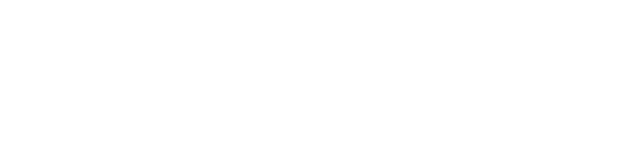
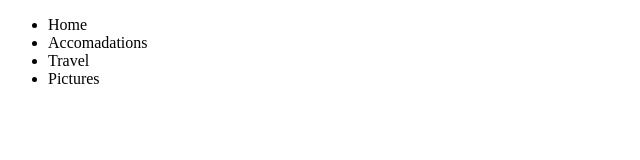
Before and after one commit to ALawley/epicodus-resort-exercise, a plain HTML site: page activities.html in a window 1280 px wide. Shown: the whole page, without its empty margins (0-640 px from the left). Drawn offline with Linux system fonts and the light colour scheme.

Commit message:
add nav list to activities.html

```diff
--- a/activities.html
+++ b/activities.html
@@ -6,5 +6,12 @@
 
   <body>
 
+    <ul>
+      <li>Home</li>
+      <li>Accomadations</li>
+      <li>Travel</li>
+      <li>Pictures</li>
+    </ul>
+
   </body>
 </html>
```
